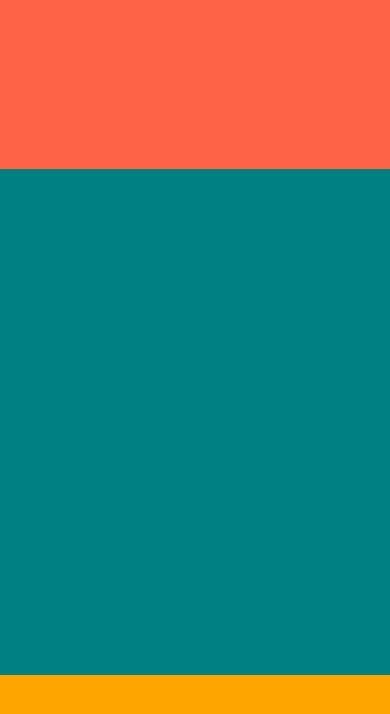
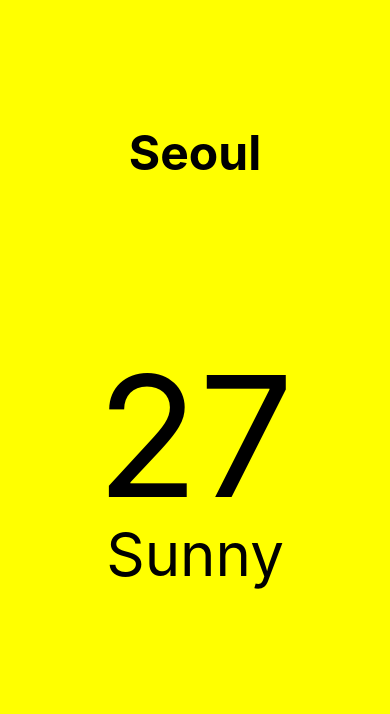
Before and after one commit to kangactor123/nomad-weather, a React Native app: screen / in a window 390 px wide. Shown: the top 714 px of the page. Built offline with nearby package versions, Linux system fonts and the light colour scheme.

Commit message:
📝 layout, style

```diff
--- a/App.js
+++ b/App.js
@@ -1,5 +1,4 @@
-import { StatusBar } from "expo-status-bar";
-import { StyleSheet, Text, View } from "react-native";
+import { ScrollView, Dimensions, StyleSheet, Text, View } from "react-native";
 
 // 이전에 제공해주던 API 를 rn 의 확장을 위해 deprecated 하고
 // third-party 라이브러리에서 제공받도록 변경됐다. (ex. AsyncStorage)
@@ -9,25 +8,69 @@
 // View 는 Flex Container 임 (default flex)
 // flex-direction default is column
 // 항상 반응형으로 레이아웃을 만들어야함 (레이아웃 스크린 사이즈는 다양하기 떄문)
+
+const { width: SCREEN_WIDTH } = Dimensions.get("window");
 export default function App() {
   return (
-    <View style={{ flex: 1 }}>
-      <View style={{ flex: 1, backgroundColor: "tomato" }}></View>
-      <View style={{ flex: 3, backgroundColor: "teal" }}></View>
-      <View style={{ flex: 1, backgroundColor: "orange" }}></View>
+    <View style={styles.container}>
+      <View style={styles.city}>
+        <Text style={styles.cityName}>Seoul</Text>
+      </View>
+      {/* ScrollView 에 style 을 넣고싶다면 contentContainerStyle */}
+      <ScrollView
+        contentContainerStyle={styles.weather}
+        horizontal
+        pagingEnabled
+        showsHorizontalScrollIndicator={false}
+      >
+        <View style={styles.day}>
+          <Text style={styles.temp}>27</Text>
+          <Text style={styles.description}>Sunny</Text>
+        </View>
+        <View style={styles.day}>
+          <Text style={styles.temp}>27</Text>
+          <Text style={styles.description}>Sunny</Text>
+        </View>
+        <View style={styles.day}>
+          <Text style={styles.temp}>27</Text>
+          <Text style={styles.description}>Sunny</Text>
+        </View>
+        <View style={styles.day}>
+          <Text style={styles.temp}>27</Text>
+          <Text style={styles.description}>Sunny</Text>
+        </View>
+      </ScrollView>
     </View>
   );
 }
 
-// const styles = StyleSheet.create({
-//   container: {
-//     flex: 1,
-//     backgroundColor: "#fff",
-//     alignItems: "center",
-//     justifyContent: "center",
-//   },
-//   text: {
-//     fontSize: 22,
-//     color: "red",
-//   },
-// });
+const styles = StyleSheet.create({
+  container: {
+    flex: 1,
+    backgroundColor: "yellow",
+  },
+  city: {
+    flex: 1.2,
+    justifyContent: "center",
+    alignItems: "center",
+  },
+
+  cityName: {
+    color: "#000",
+    fontSize: 48,
+    fontWeight: 700,
+  },
+  weather: {},
+  day: {
+    width: SCREEN_WIDTH,
+    alignItems: "center",
+  },
+  temp: {
+    marginTop: 30,
+    fontSize: 168,
+  },
+  description: {
+    marginTop: -20,
+    fontSize: 60,
+  },
+});
```
